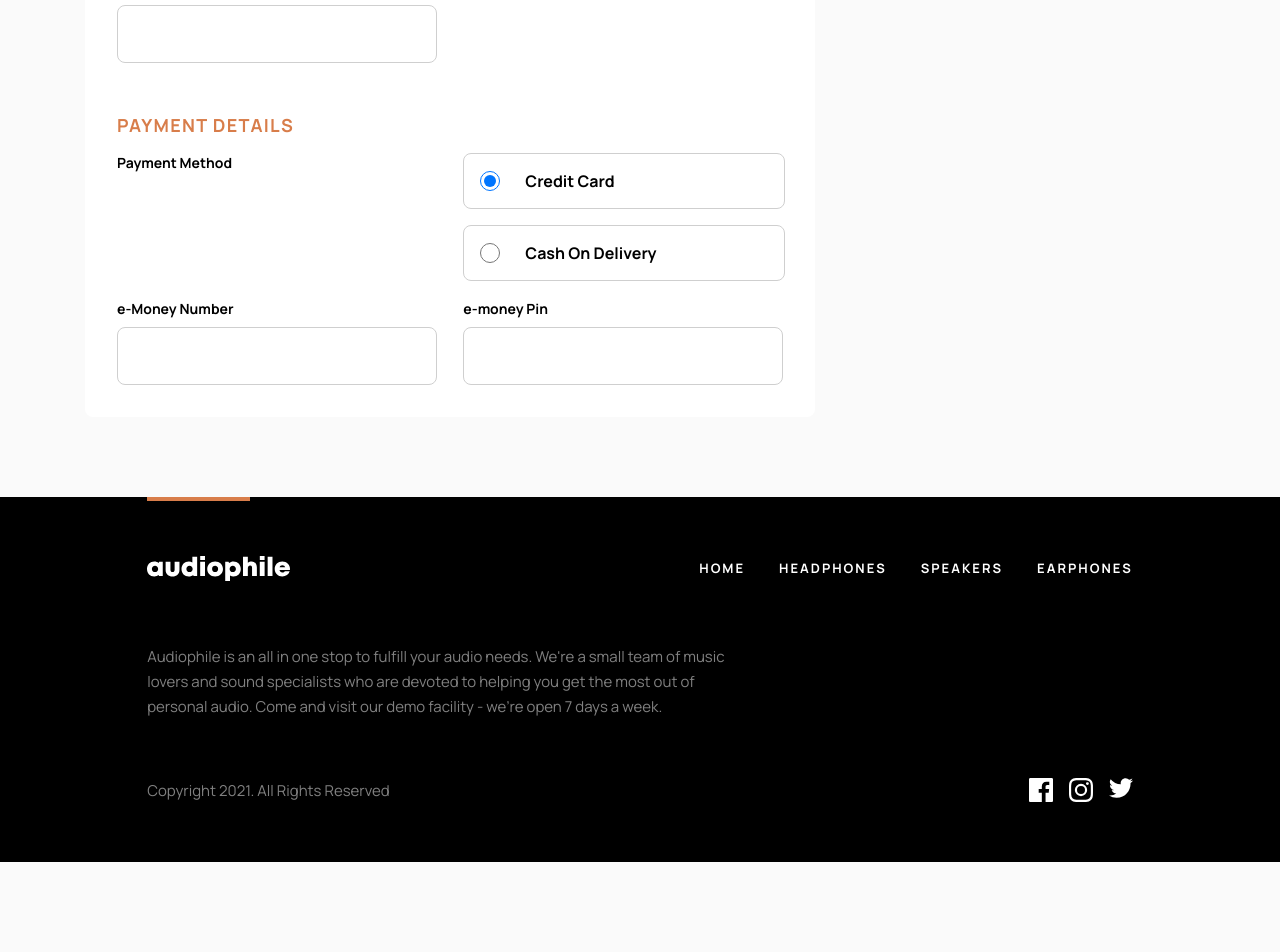
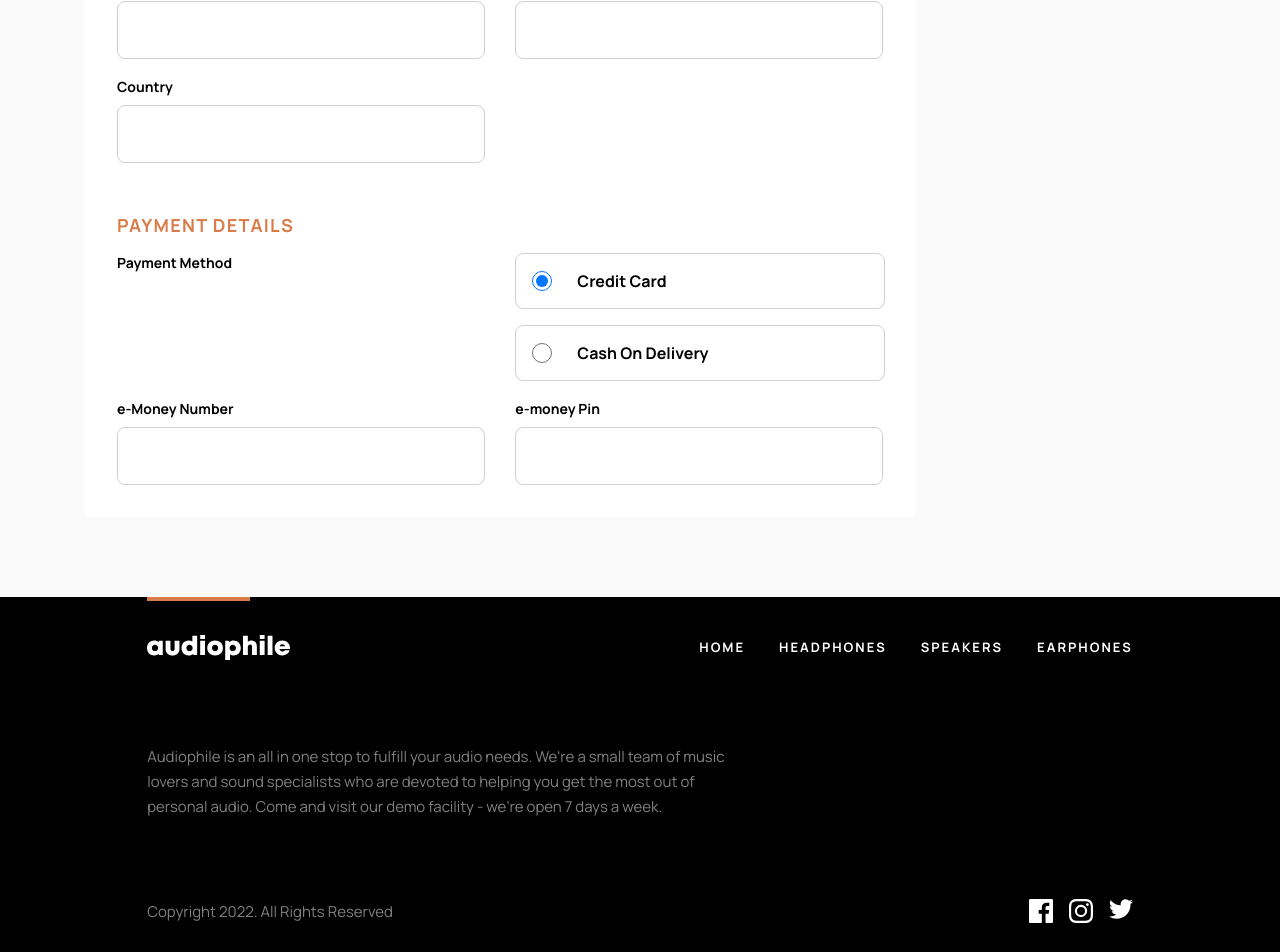
Before and after one commit to Griffmatt/audio-ecommerce, a React (Create React App) app: page /checkout in a window 1280 px wide. Shown: the part 769-1721 px from the top of the page. Before the commit the page ends 1631 px from the top, so only its background shows below. Built offline with nearby package versions, Linux system fonts and the light colour scheme.

Commit message:
made footer responsive

```diff
--- a/src/Components/CheckoutModal.tsx
+++ b/src/Components/CheckoutModal.tsx
@@ -83,7 +83,7 @@ const decrementItem = (item: ItemType) => {
                         <p>TOTAL</p>
                         <h6>{cart.length >0?convertCurrency(calculateTotal(cart)): "$0"}</h6>
                     </div>
-                    <Link to="/checkout"><button className="buttonOne" onClick={closeModal}>CHECKOUT</button></Link>
+                    {cart.length === 0?<button className="buttonOne" onClick={closeModal}>ADD ITEMS TO CART</button>:<Link to="/checkout"><button className="buttonOne" onClick={closeModal}>CHECKOUT</button></Link>}
                 </div>
             </div>
         </div>
--- a/src/Components/Footer.tsx
+++ b/src/Components/Footer.tsx
@@ -15,9 +15,9 @@ function Footer() {
                     <li><Link to="/Earphones">EARPHONES</Link></li>
                 </ul>
             </div>
-            <p>Audiophile is an all in one stop to fulfill your audio needs. We're a small team of music lovers and sound specialists who are devoted to helping you get the most out of personal audio. Come and visit our demo facility - we’re open 7 days a week.</p>
+            <p className="footerDescription">Audiophile is an all in one stop to fulfill your audio needs. We're a small team of music lovers and sound specialists who are devoted to helping you get the most out of personal audio. Come and visit our demo facility - we’re open 7 days a week.</p>
             <div className="footerInfo">
-                <p>Copyright 2021. All Rights Reserved</p>
+                <p>Copyright 2022. All Rights Reserved</p>
                 <div className="footerSocials">
                     <svg width="24" height="24" xmlns="http://www.w3.org/2000/svg"><path d="M22.675 0H1.325C.593 0 0 .593 0 1.325v21.351C0 23.407.593 24 1.325 24H12.82v-9.294H9.692v-3.622h3.128V8.413c0-3.1 1.893-4.788 4.659-4.788 1.325 0 2.463.099 2.795.143v3.24l-1.918.001c-1.504 0-1.795.715-1.795 1.763v2.313h3.587l-.467 3.622h-3.12V24h6.116c.73 0 1.323-.593 1.323-1.325V1.325C24 .593 23.407 0 22.675 0z"/></svg>
                     <svg width="24" height="24" xmlns="http://www.w3.org/2000/svg"><path d="M12 2.163c3.204 0 3.584.012 4.85.07 3.252.148 4.771 1.691 4.919 4.919.058 1.265.069 1.645.069 4.849 0 3.205-.012 3.584-.069 4.849-.149 3.225-1.664 4.771-4.919 4.919-1.266.058-1.644.07-4.85.07-3.204 0-3.584-.012-4.849-.07-3.26-.149-4.771-1.699-4.919-4.92-.058-1.265-.07-1.644-.07-4.849 0-3.204.013-3.583.07-4.849.149-3.227 1.664-4.771 4.919-4.919 1.266-.057 1.645-.069 4.849-.069zM12 0C8.741 0 8.333.014 7.053.072 2.695.272.273 2.69.073 7.052.014 8.333 0 8.741 0 12c0 3.259.014 3.668.072 4.948.2 4.358 2.618 6.78 6.98 6.98C8.333 23.986 8.741 24 12 24c3.259 0 3.668-.014 4.948-.072 4.354-.2 6.782-2.618 6.979-6.98.059-1.28.073-1.689.073-4.948 0-3.259-.014-3.667-.072-4.947-.196-4.354-2.617-6.78-6.979-6.98C15.668.014 15.259 0 12 0zm0 5.838a6.162 6.162 0 100 12.324 6.162 6.162 0 000-12.324zM12 16a4 4 0 110-8 4 4 0 010 8zm6.406-11.845a1.44 1.44 0 100 2.881 1.44 1.44 0 000-2.881z"/></svg>
--- a/src/sass/components/_checkout.scss
+++ b/src/sass/components/_checkout.scss
@@ -1,13 +1,11 @@
 @use"../variables" as *;
 
 .checkoutInfoWrapper{
-    max-width: 730px;
     background-color: $SecWhite;
     border-radius: 8px;
     display: flex;
     justify-content: center;
     border-radius: 8px;
-    width: 60vw;
     margin-top: 20px;
     h6{
         color: $MainOrange;
@@ -126,14 +124,11 @@
 }
 
 .checkoutSummaryWrapper{
-    max-width: 350px;
-    width: 27vw;
     height: auto;
     background-color: $SecWhite;
     border-radius: 8px;
     display: flex;
     justify-content: center;
-    border-radius: 8px;
     height: min-content;
 }
 
@@ -201,12 +196,22 @@
     justify-content: space-between;
 }
 
-@media screen and (max-width: $Tablet){
+@media screen and (max-width: 1024px){
     .checkoutSummaryWrapper{
-        max-width: 100%;
+        width: 100%;
     }
 
     .checkoutInfoWrapper{
-        max-width: 100%;
+        width: 100%;
     }
 }
+
+@media screen and (min-width: 1440px){
+    .checkoutSummaryWrapper{
+        width: 350px;
+    }
+
+    .checkoutInfoWrapper{
+        width: 730px;
+    }
+}
--- a/src/sass/components/_footer.scss
+++ b/src/sass/components/_footer.scss
@@ -2,18 +2,22 @@
 
 .footer{
     width: 100%;
-    height: 365px;
+    min-height: 365px;
     display: flex;
     justify-content: center;
     background-color: $SecBlack;
+    text-align: center;
+}
     .footerWrapper{
         max-width: 1600px;
         display: flex;
-        justify-content: space-evenly;
+        justify-content: space-between;
+        padding-block: 38px;
         flex-direction: column;
         align-items: center;
         width: 77%;
         position: relative;
+        gap: 34px;
         .footerBar{
             width: 8vw;
             height: 4px;
@@ -27,12 +31,15 @@
             font-size: 15px;
             line-height: 25px;
             max-width: 600px;
-            align-self: flex-start;
         }
+}
+
 .footerNav{
     display: flex;
     justify-content: space-between;
+    flex-direction: column;
     width: 100%;
+    gap: 20px;
     .footerLogo{
         height: auto;
         width: 143px;
@@ -43,6 +50,7 @@
         list-style-type: none;
         display: flex;
         justify-content: center;
+        flex-direction: column;
         gap: 34px;
         margin: 0;
         li{
@@ -61,10 +69,17 @@
         }
     }
 }
+
+.footerDescription{
+    max-width: 600px;
+}
+
 .footerInfo{
     display: flex;
     justify-content: space-between;
+    flex-direction: column;
     width: 100%;
+    gap: 24px;
     .footerSocials{
         display: flex;
         justify-content: center;
@@ -78,5 +93,23 @@
         }
     }
 }
+
+@media screen and (min-width: $Tablet){
+
+    .footer{
+        text-align: start;
+    }
+    .footerNav{
+        flex-direction: row;
+        ul{
+            flex-direction: row;
         }
     }
+    .footerDescription{
+        align-self: flex-start;
+    }
+
+    .footerInfo{
+        flex-direction: row;
+    }
+}
--- a/src/sass/components/_wrappers.scss
+++ b/src/sass/components/_wrappers.scss
@@ -36,6 +36,7 @@
     padding-block: 10vh;
     position: relative;
     background-color: $MainWhite;
+    margin-top: 100px;
 }
 
 .pageFooter{
```
Lines whose indentation alone changed are shown as unchanged.
